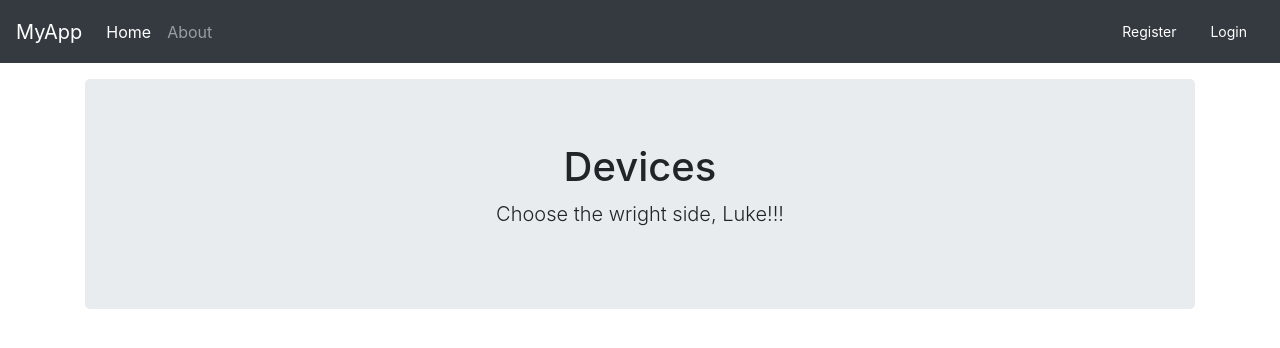
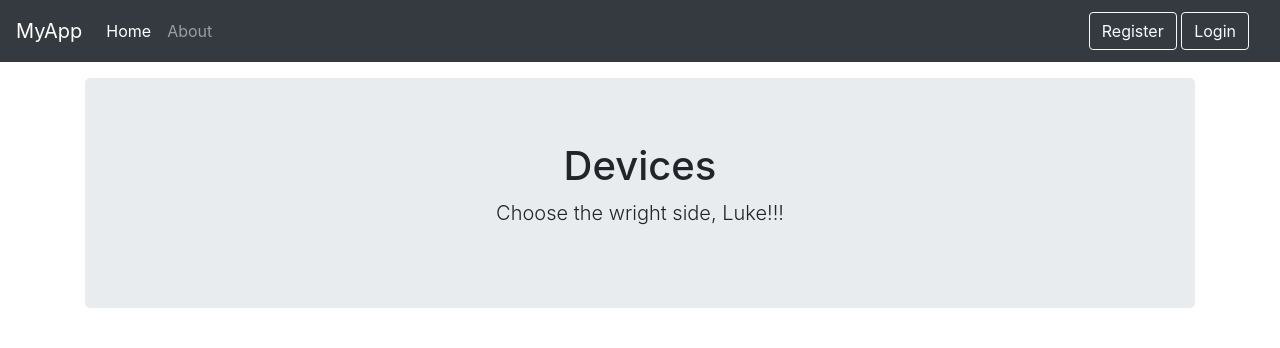
Before and after one commit to AKananenka/devices_v2, a Flask app: page /about in a window 1280 px wide. Shown: the top 348 px of the page. Run offline with Flask 2, Linux system fonts and the light colour scheme; some libraries are stand-ins or nearby versions.

Commit message:
change layout

```diff
--- a/templates/includes/_navbar.html
+++ b/templates/includes/_navbar.html
@@ -17,22 +17,16 @@
         <a class="nav-link" href="/about">About</a>
       </li>
     </ul>
-    <ul class="navbar-nav navbar-right">
-      {% if session.logged_in %}
-        <li>
-          <a class="nav-link" href="/dashboard"><button type="button" class="btn btn-dark btn-sm">Dashboard </button><span class="sr-only">(current)</span></a>
-        </li>
-        <li>
-          <a class="nav-link" href="/logout"><button type="button" class="btn btn-light btn-sm">{{session.username}} (Logout)</button> </a>
-        </li>
-      {% else %}
-        <li>
-          <a class="nav-link" href="/register"><button type="button" class="btn btn-dark btn-sm">Register</button> <span class="sr-only">(current)</span></a>
-        </li>
-        <li>
-          <a class="nav-link" href="/login"><button type="button" class="btn btn-dark btn-sm">Login</button><span class="sr-only">(current)</span></a>
-        </li>
-      {% endif %}
-    </ul>
+    <form class="form-inline mt-2 mt-md-0">
+      <div class="col-auto my-1">
+        {% if session.logged_in %}
+        <a href="/dashboard" class="btn btn-outline-light"  role="button" aria-pressed="true">Dashboard</a>
+        <a href="/logout" class="btn btn-outline-light"  role="button" aria-pressed="true">{{session.username}} (Logout)</a>
+        {% else %}
+        <a href="/register" class="btn btn-outline-light"  role="button" aria-pressed="true">Register</a>
+        <a href="/login" class="btn btn-outline-light"  role="button" aria-pressed="true">Login</a>
+        {% endif %}
+      </div>
+    </form>
   </div>
 </nav>
--- a/templates/layout.html
+++ b/templates/layout.html
@@ -1,17 +1,30 @@
 <!DOCTYPE html>
 <html>
     <head>
+        <!-- Required meta tags -->
         <meta charset="utf-8">
-        <title>MyApp</title>
-        <link rel="stylesheet" href="https://stackpath.bootstrapcdn.com/bootstrap/4.3.1/css/bootstrap.min.css">
+        <meta name="viewport" content="width=device-width, initial-scale=1, shrink-to-fit=no">
+
+        <!-- Bootstrap CSS -->
+        <link rel="stylesheet" href="https://stackpath.bootstrapcdn.com/bootstrap/4.3.1/css/bootstrap.min.css" integrity="sha384-ggOyR0iXCbMQv3Xipma34MD+dH/1fQ784/j6cY/iJTQUOhcWr7x9JvoRxT2MZw1T" crossorigin="anonymous">
+        <title>Network Devices</title>
     </head>
     <body>
+
        {% include 'includes/_navbar.html' %}
-    <p></p>
-    <div class="container">
-        {% include 'includes/_messages.html' %}
-        {% block body %}{% endblock %}
-    </div>
-        <script src="https://stackpath.bootstrapcdn.com/bootstrap/4.3.1/js/bootstrap.min.js"></script>
+       <p></p>
+        <main role="main" class="container">
+            <div class="starter-template">
+                {% include 'includes/_messages.html' %}
+                {% block body %}{% endblock %}
+            </div>
+        </main>
+        <!-- /.container -->
+
+        <!-- Optional JavaScript -->
+        <!-- jQuery first, then Popper.js, then Bootstrap JS -->
+        <script src="https://code.jquery.com/jquery-3.3.1.slim.min.js" integrity="sha384-q8i/X+965DzO0rT7abK41JStQIAqVgRVzpbzo5smXKp4YfRvH+8abtTE1Pi6jizo" crossorigin="anonymous"></script>
+        <script src="https://cdnjs.cloudflare.com/ajax/libs/popper.js/1.14.7/umd/popper.min.js" integrity="sha384-UO2eT0CpHqdSJQ6hJty5KVphtPhzWj9WO1clHTMGa3JDZwrnQq4sF86dIHNDz0W1" crossorigin="anonymous"></script>
+        <script src="https://stackpath.bootstrapcdn.com/bootstrap/4.3.1/js/bootstrap.min.js" integrity="sha384-JjSmVgyd0p3pXB1rRibZUAYoIIy6OrQ6VrjIEaFf/nJGzIxFDsf4x0xIM+B07jRM" crossorigin="anonymous"></script>
     </body>
 </html>
```
